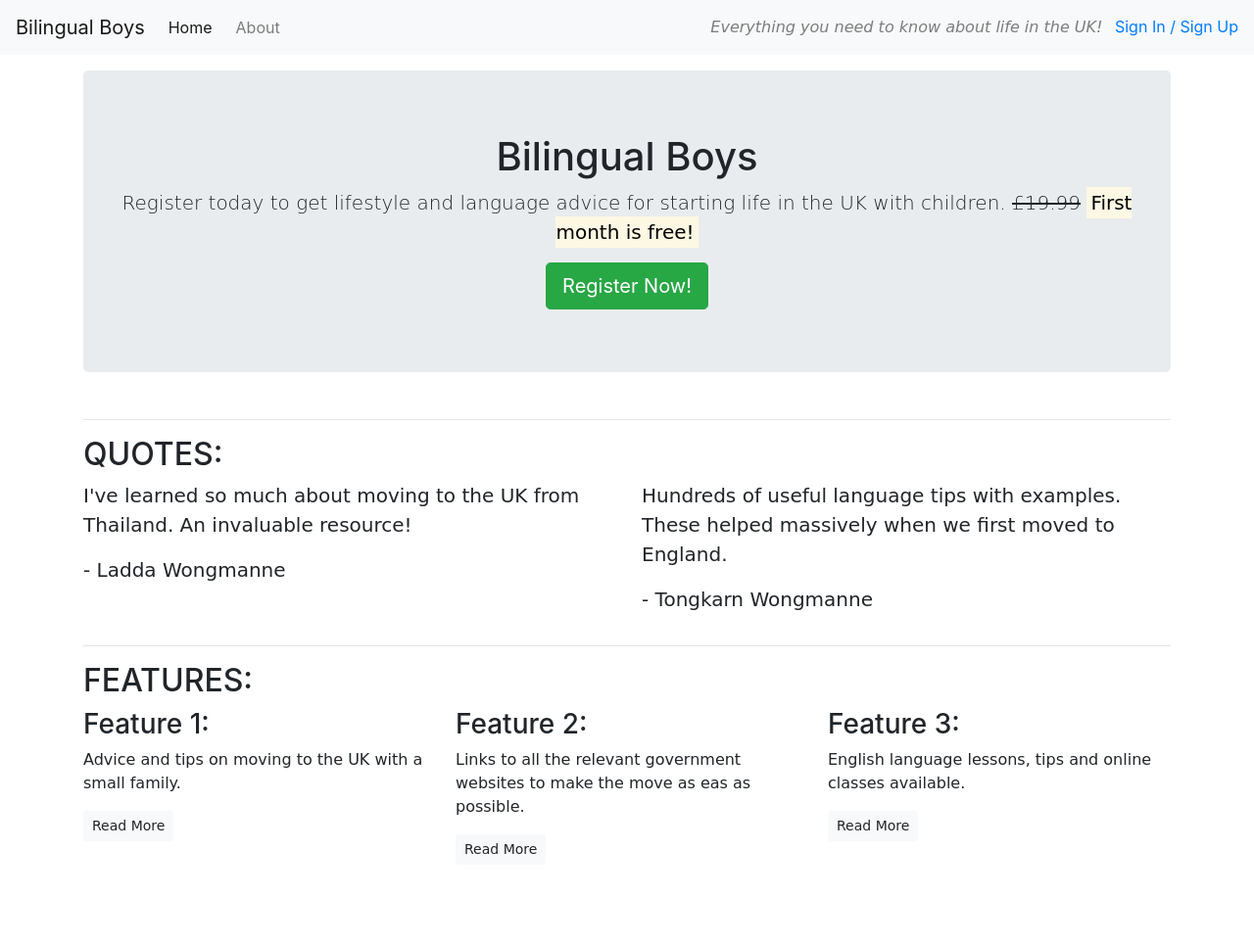
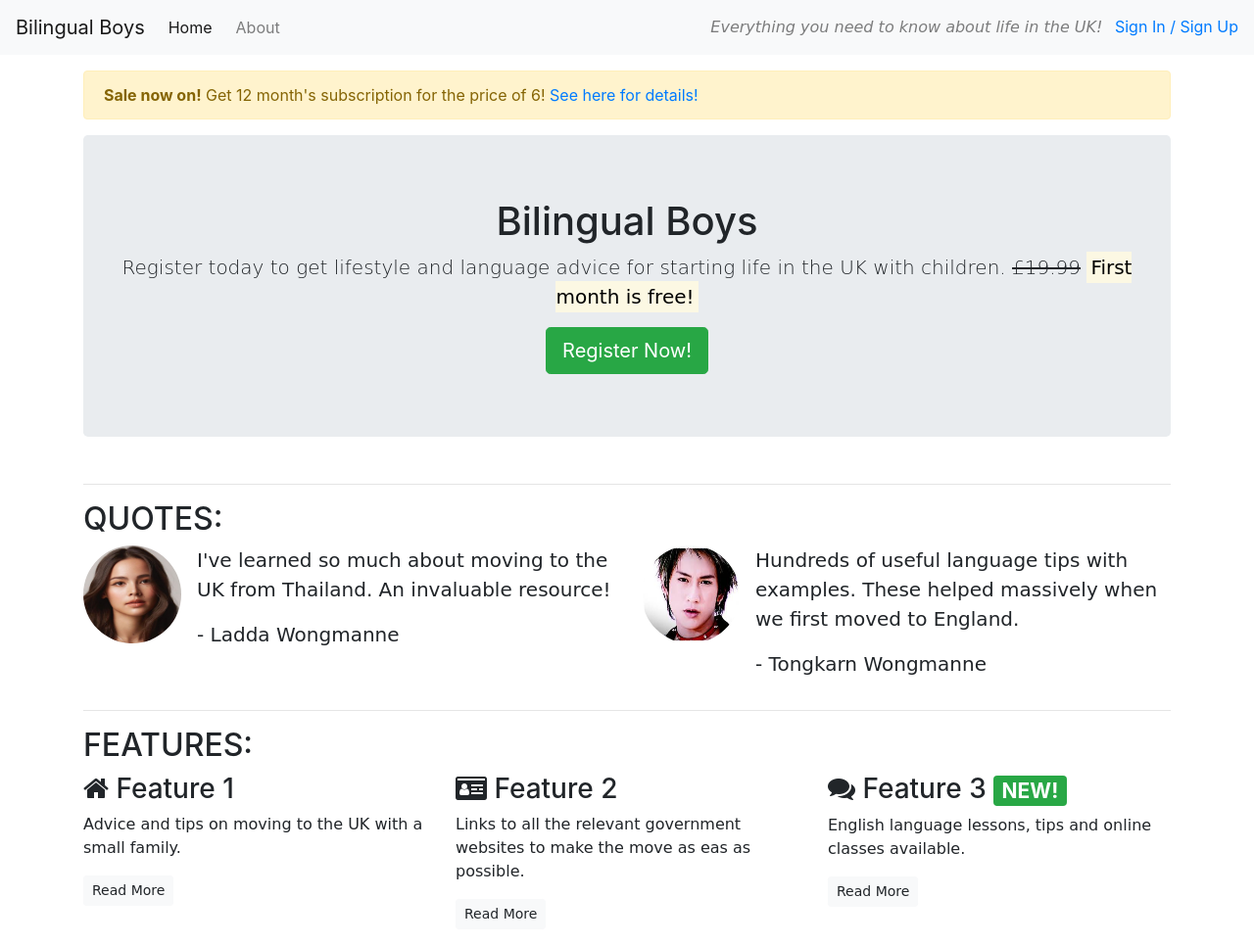
Before and after one commit to johnroutledge/bilingual-boys-alpha, a plain HTML site: page index.html in a window 1280 px wide. Shown: the whole page at 98% size. Before the commit the page ends 899 px from the top, so only its background shows below. Drawn offline with nearby package versions, Linux system fonts and the light colour scheme; a web font is replaced by a local one.

Commit message:
save before finishing

```diff
--- a/index.html
+++ b/index.html
@@ -4,26 +4,40 @@
     <meta charset="UTF-8">
     <meta name="viewport" content="width=device-width, initial-scale=1.0">
     <title>Bilingual Boys | Life in the UK</title>
-    <link rel="stylesheet" href="https://cdn.jsdelivr.net/npm/bootstrap@4.5.3/dist/css/bootstrap.min.css" integrity="sha384-TX8t27EcRE3e/ihU7zmQxVncDAy5uIKz4rEkgIXeMed4M0jlfIDPvg6uqKI2xXr2" crossorigin="anonymous">
-    <script src="https://cdn.jsdelivr.net/npm/bootstrap@4.5.3/dist/js/bootstrap.bundle.min.js" integrity="sha384-ho+j7jyWK8fNQe+A12Hb8AhRq26LrZ/JpcUGGOn+Y7RsweNrtN/tE3MoK7ZeZDyx" crossorigin="anonymous"></script>
+    <link rel="stylesheet" href="https://stackpath.bootstrapcdn.com/bootstrap/4.3.1/css/bootstrap.min.css" integrity="sha384-ggOyR0iXCbMQv3Xipma34MD+dH/1fQ784/j6cY/iJTQUOhcWr7x9JvoRxT2MZw1T" crossorigin="anonymous">
     <link rel="preconnect" href="https://fonts.gstatic.com">
     <link href="https://fonts.googleapis.com/css2?family=Annie+Use+Your+Telescope&display=swap" rel="stylesheet">
+    <link rel="stylesheet" href="https://stackpath.bootstrapcdn.com/font-awesome/4.7.0/css/font-awesome.min.css" integrity="sha384-wvfXpqpZZVQGK6TAh5PVlGOfQNHSoD2xbE+QkPxCAFlNEevoEH3Sl0sibVcOQVnN" crossorigin="anonymous">
     <link rel="stylesheet" href="style.css">
 </head>
 <body>
     <nav class="navbar navbar-light bg-light navbar-expand-sm">
         <a href="/" class="navbar-brand">Bilingual Boys</a>
+
+        <button class="navbar-toggler mr-auto" type="button" data-toggle="collapse" data-target="#navbarNavDropdown"
+        aria-controls="navbarNavDropdown" aria-expanded="false" aria-label="Togglenavigation">
+        <span class="navbar-toggler-iccon"></span></button>
+
+        <div class="collapse navbar-collapse" id="navbarNavDropdown">
             <ul class="navbar-nav mr-auto">
                 <li class="active nav-item mr-2"><a class="nav-link" href="/">Home</a></li>
                 <li class="nav-item mr-2"><a class="nav-link" href="/about">About</a></li>
                 <li class="nav-item mr-2 d-block d-sm-none"><a class="nav-link" href="/login">Sign In / Sign Up</a></li>
             </ul>
+        </div>
         <div class="d-none d-md-block">
             <p class="navbar-text my-auto mr-2"><i>Everything you need to know about life in the UK!</i></p>
             <a href="/login">Sign In / Sign Up</a>
         </div>
     </nav>
     <article class="container mt-3">
+        <div class="row d-none d-sm-block">
+            <div class="col-12">
+                <div class="alert alert-warning">
+                    <strong>Sale now on!</strong> Get 12 month's subscription for the price of 6! <a href="">See here for details!</a>
+                </div>
+            </div>
+        </div>
         <!--callout-->
         <div class="row">
             <div class="col-12">
@@ -49,16 +63,30 @@
             </div>
             <div class="row">
                 <div class="col-12 col-md-6">
+                    <div class="media">
+                        <div class="d-none d-sm-block">
+                            <img src="images/girl-image.png" class="rounded-circle mr-3" height=100 width=100>
+                        </div>
+                        <div class="media-body">
                             <blockquote class="blockquote">
                                 <p>I've learned so much about moving to the UK from Thailand. An invaluable resource!</p>
                                 <p>- Ladda Wongmanne</p>
                             </blockquote>
                         </div>
+                    </div>
+                </div>
                 <div class="col-12 col-md-6">
+                    <div class="media">
+                        <div class="d-none d-sm-block">
+                            <img src="images/guy-image.png" class="rounded-circle mr-3" height="100" width="100">
+                        </div>
+                        <div class="media-body">
                             <blockquote class="blockquote">
                                 <p>Hundreds of useful language tips with examples. These helped massively when we first moved to England.</p>
                                 <p>- Tongkarn Wongmanne</p>
                             </blockquote>
+                        </div>
+                    </div>
                 </div>
             </div>
         </section>
@@ -75,21 +103,21 @@
             <div class="row">
                 <div class="col-12 col-md-6 col-lg-4">
                     <div class="feature">
-                        <h3>Feature 1:</h3>
+                        <h3><i class="fa fa-home d-none d-sm-inline" aria-hidden="true"></i> Feature 1</h3>
                         <p>Advice and tips on moving to the UK with a small family.</p>
                         <p><a class="btn btn-sm btn-light" href="">Read More</a></p>
                     </div>
                 </div>
                 <div class="col-12 col-md-6 col-lg-4">
                     <div class="feature">
-                        <h3>Feature 2:</h3>
+                        <h3><i class="fa fa-id-card d-none d-sm-inline" aria-hidden="true"></i> Feature 2</h3>
                         <p>Links to all the relevant government websites to make the move as eas as possible.</p>
                         <p><a class="btn btn-sm btn-light" href="">Read More</a></p>
                     </div>
                 </div>
                 <div class="col-12 d-md-none d-lg-block col-lg-4">
                     <div class="feature">
-                        <h3>Feature 3:</h3>
+                        <h3><i class="fa fa-comments d-none d-sm-inline" aria-hidden="true"></i> Feature 3 <span class="badge badge-success">NEW!</span></h3>
                         <p>English language lessons, tips and online classes available.</p>
                         <p><a class="btn btn-sm btn-light" href="">Read More</a></p>
                     </div>
@@ -99,5 +127,10 @@
         <!--features-->
 
     </article>
+
+    <script src="https://code.jquery.com/jquery-3.3.1.slim.min.js" integrity="sha384-q8i/X+965DzO0rT7abK41JStQIAqVgRVzpbzo5smXKp4YfRvH+8abtTE1Pi6jizo" crossorigin="anonymous"></script>
+    <script src="https://cdnjs.cloudflare.com/ajax/libs/popper.js/1.14.7/umd/popper.min.js" integrity="sha384-UO2eT0CpHqdSJQ6hJty5KVphtPhzWj9WO1clHTMGa3JDZwrnQq4sF86dIHNDz0W1" crossorigin="anonymous"></script>
+    <script src="https://stackpath.bootstrapcdn.com/bootstrap/4.3.1/js/bootstrap.min.js" integrity="sha384-JjSmVgyd0p3pXB1rRibZUAYoIIy6OrQ6VrjIEaFf/nJGzIxFDsf4x0xIM+B07jRM" crossorigin="anonymous"></script>
+
 </body>
 </html>
```
Also changed, not shown: images/girl-image.png (added), images/guy-image.png (added). Lines whose indentation alone changed are shown as unchanged.
